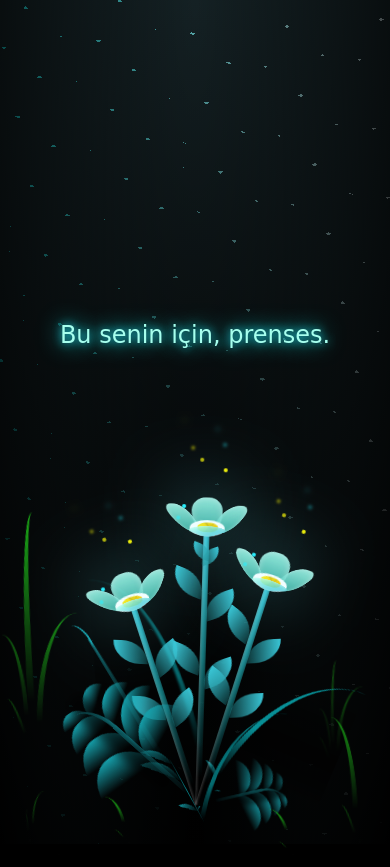
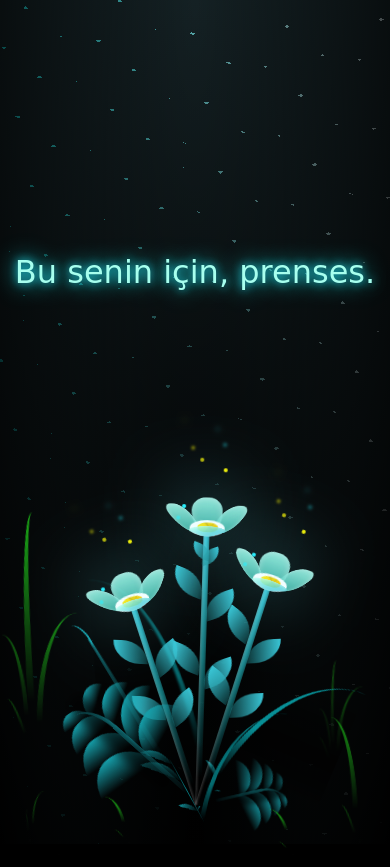
Before and after one commit to FlyByCode/bak-bak, a plain HTML site: page index.html in a window 390 px wide. Drawn offline with Linux system fonts and the light colour scheme.

Commit message:
style.css

```diff
--- a/style.css
+++ b/style.css
@@ -1266,13 +1266,6 @@ body {
 
 @media (max-width: 600px) {
     .flowers {
-        transform: scale(1.5);
-        transform-origin: bottom center;
-    }
-}
-
-@media (max-width: 600px) {
-    .flowers {
         transform: scale(1);
         transform-origin: bottom center;
     }
@@ -1281,17 +1274,16 @@ body {
 
 .flower-message {
     position: fixed;
-    top: 38%;
+    top: 30%;
     left: 50%;
     transform: translateX(-50%);
     width: 100%;
     text-align: center;
     color: #a7ffee;
-    font-size: clamp(24px, 5vw, 38px);
-    font-family: 'Caveat', cursive;
+    font-size: 32px;
+    font-family: cursive;
     text-shadow: 0 0 10px #23f0ff, 0 0 25px #23f0ff;
-    z-index: 1000;
-    animation: yazigel 2s ease-in-out;
+    z-index: 99999;
 }
 
 @keyframes yazigel {
```
